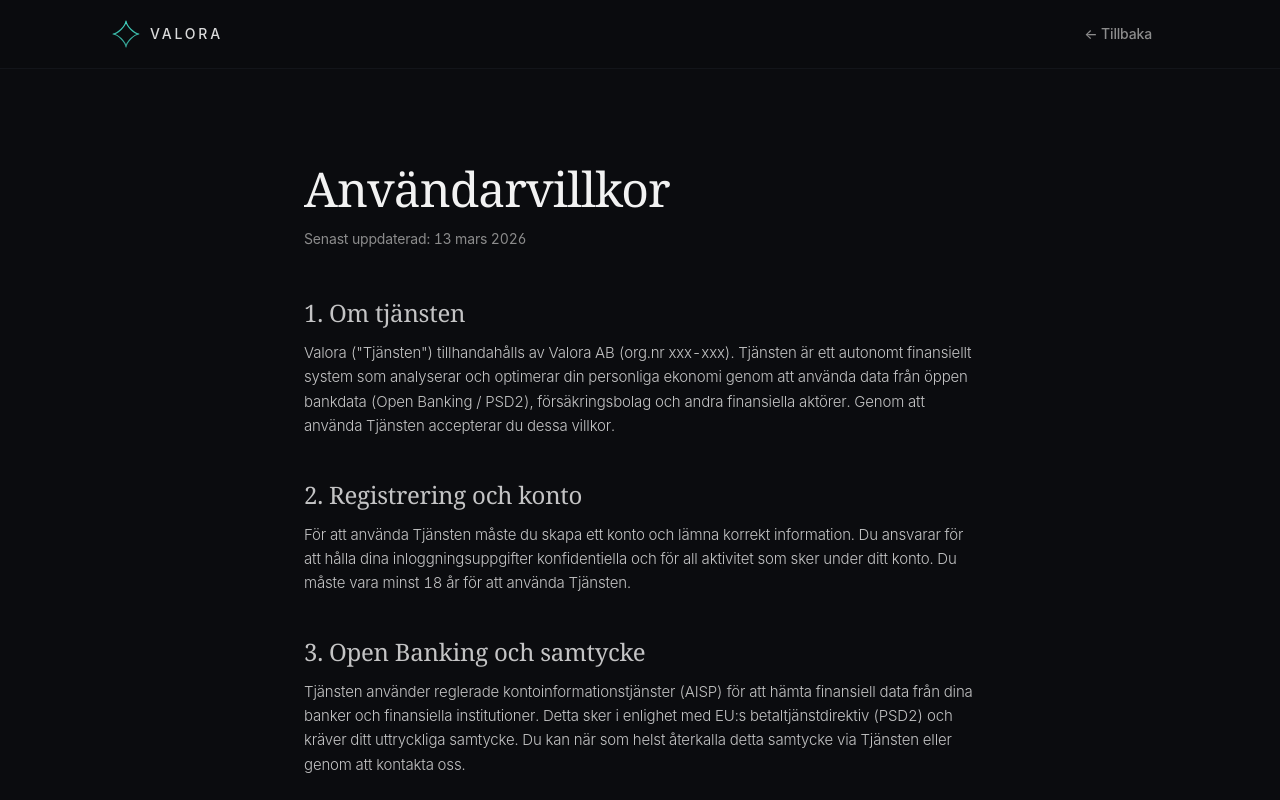
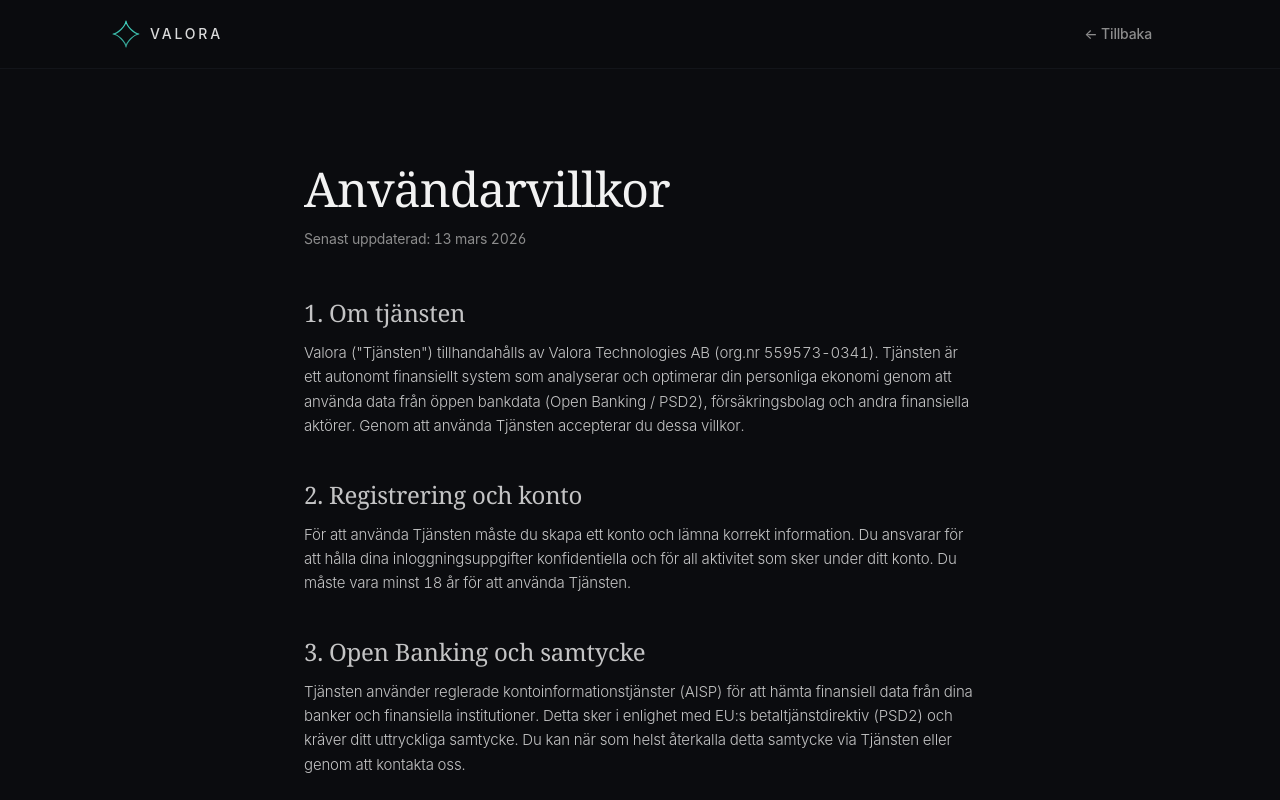
Before and after one commit to Valora-code/Valora-Website, a React (Vite) app: page /anvandarvillkor in a window 1280 px wide. Shown: the top 800 px of the page. Built offline with nearby package versions, Linux system fonts and the light colour scheme.

Commit message:
Preceding changes

```diff
--- a/src/pages/TermsOfService.tsx
+++ b/src/pages/TermsOfService.tsx
@@ -23,7 +23,7 @@ const TermsOfService = () => {
           <section>
             <h2 className="headline-card mb-3">1. Om tjänsten</h2>
             <p>
-              Valora ("Tjänsten") tillhandahålls av Valora AB (org.nr xxx-xxx). Tjänsten är ett autonomt
+              Valora ("Tjänsten") tillhandahålls av Valora Technologies AB (org.nr 559573-0341). Tjänsten är ett autonomt
               finansiellt system som analyserar och optimerar din personliga ekonomi genom att använda
               data från öppen bankdata (Open Banking / PSD2), försäkringsbolag och andra finansiella
               aktörer. Genom att använda Tjänsten accepterar du dessa villkor.
```
